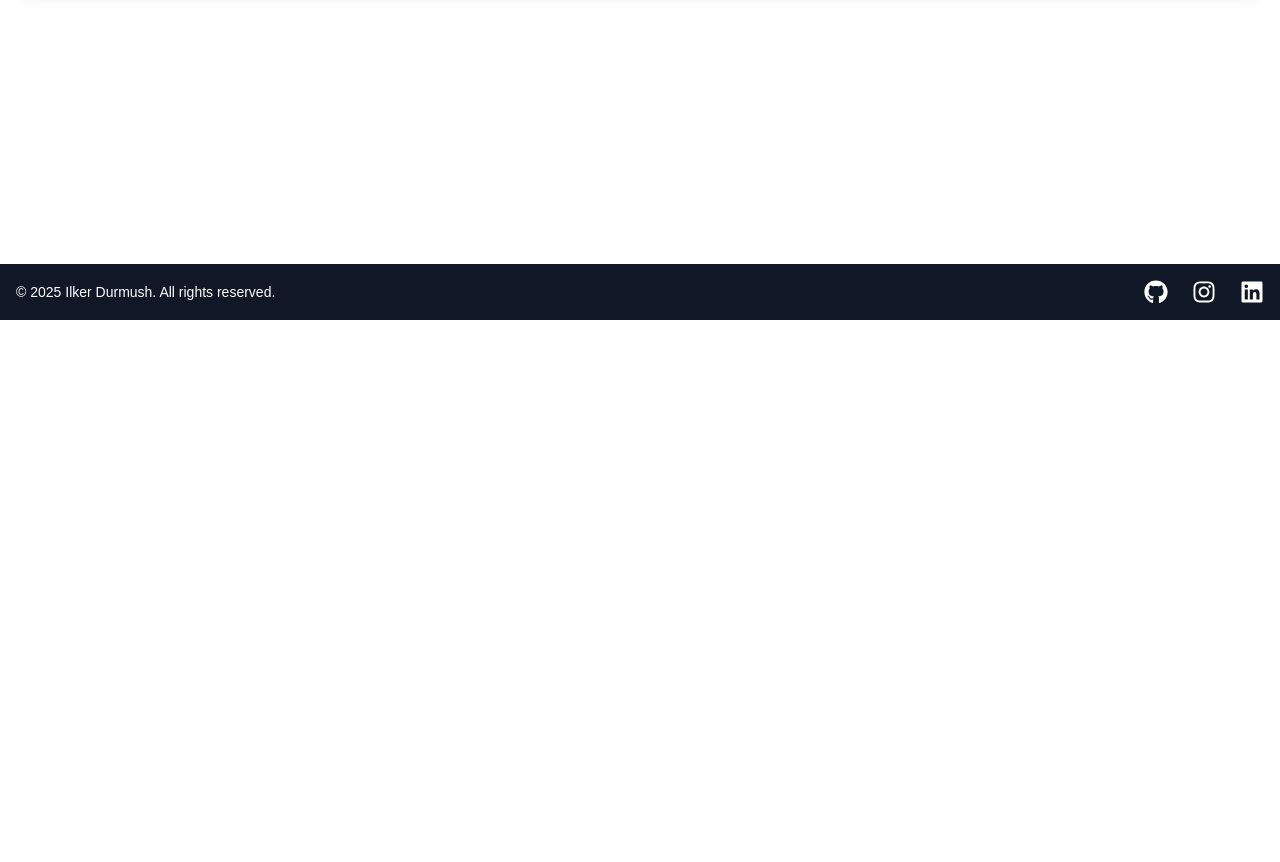
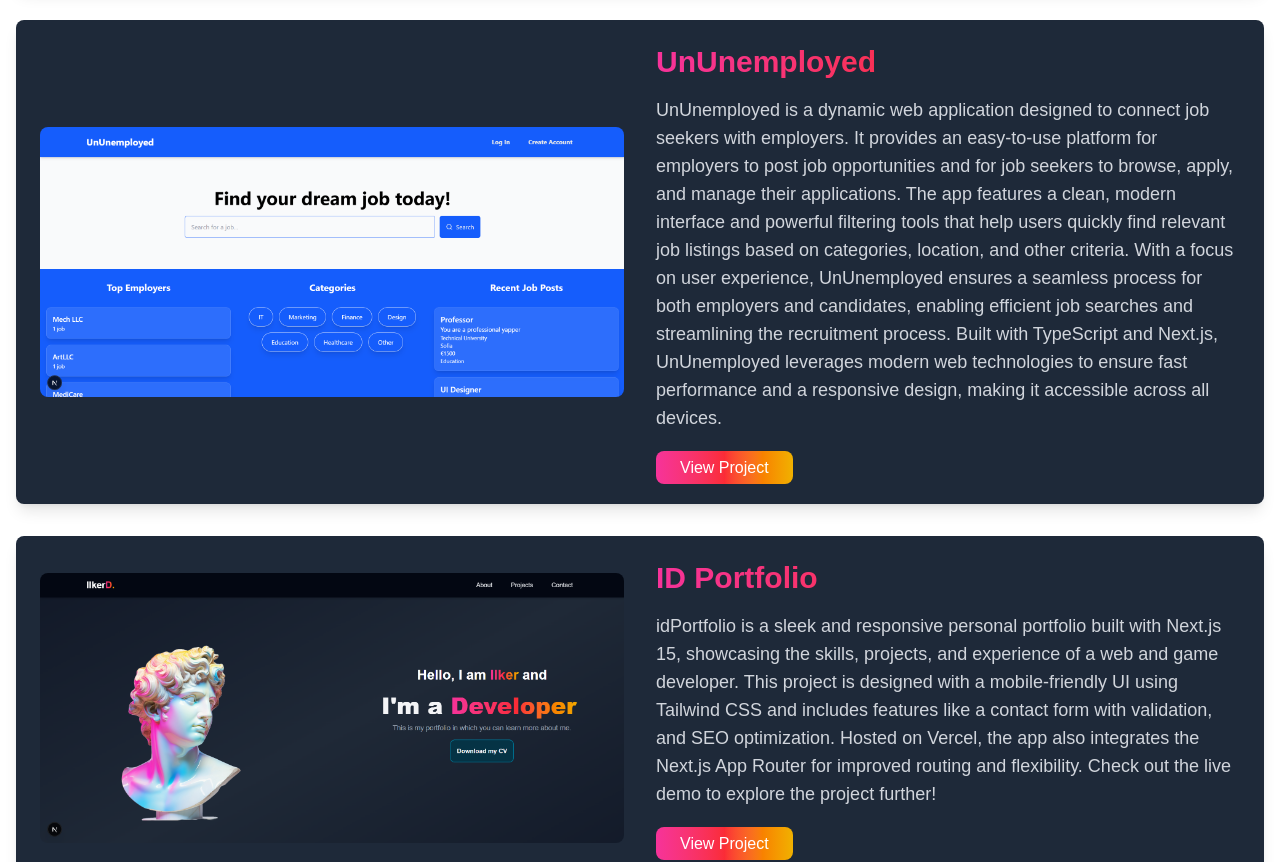
Before and after one commit to IlkerDurmush/idPortfolio, a Next.js app: page /projects in a window 1280 px wide. Shown: the part 600-1462 px from the top of the page. Before the commit the page ends 920 px from the top, so only its background shows below. Built offline with nearby package versions, Linux system fonts and the light colour scheme.

Commit message:
adding more projects to the portfolio

```diff
--- a/app/(pages)/projects/page.tsx
+++ b/app/(pages)/projects/page.tsx
@@ -9,6 +9,20 @@
       description:
         "FashionOrbit is a modern eCommerce web application built with Next.js and MongoDB, developed as my high school diploma project. The platform allows users to browse, search, and purchase fashion products through a clean and responsive interface. FashionOrbit includes features like dynamic product listings, secure user authentication, and a streamlined shopping cart experience. This project showcases my skills in full-stack web development, particularly in building robust applications using the MERN stack (MongoDB, Express, React/Next.js, Node.js).",
       link: "https://github.com/IlkerDurmush/FashionOrbit.git",
+    },
+    {
+      image: "/project2.png",
+      title: "UnUnemployed",
+      description:
+        "UnUnemployed is a dynamic web application designed to connect job seekers with employers. It provides an easy-to-use platform for employers to post job opportunities and for job seekers to browse, apply, and manage their applications. The app features a clean, modern interface and powerful filtering tools that help users quickly find relevant job listings based on categories, location, and other criteria. With a focus on user experience, UnUnemployed ensures a seamless process for both employers and candidates, enabling efficient job searches and streamlining the recruitment process. Built with TypeScript and Next.js, UnUnemployed leverages modern web technologies to ensure fast performance and a responsive design, making it accessible across all devices.",
+      link: "https://github.com/IlkerDurmush/UnUnemployed",
+    },
+    {
+      image: "/project3.png",
+      title: "ID Portfolio",
+      description:
+        "idPortfolio is a sleek and responsive personal portfolio built with Next.js 15, showcasing the skills, projects, and experience of a web and game developer. This project is designed with a mobile-friendly UI using Tailwind CSS and includes features like a contact form with validation, and SEO optimization. Hosted on Vercel, the app also integrates the Next.js App Router for improved routing and flexibility. Check out the live demo to explore the project further!",
+      link: "https://github.com/IlkerDurmush/idPortfolio",
     },
   ];
 
```
Also changed, not shown: public/project2.png (added), public/project3.png (added).
